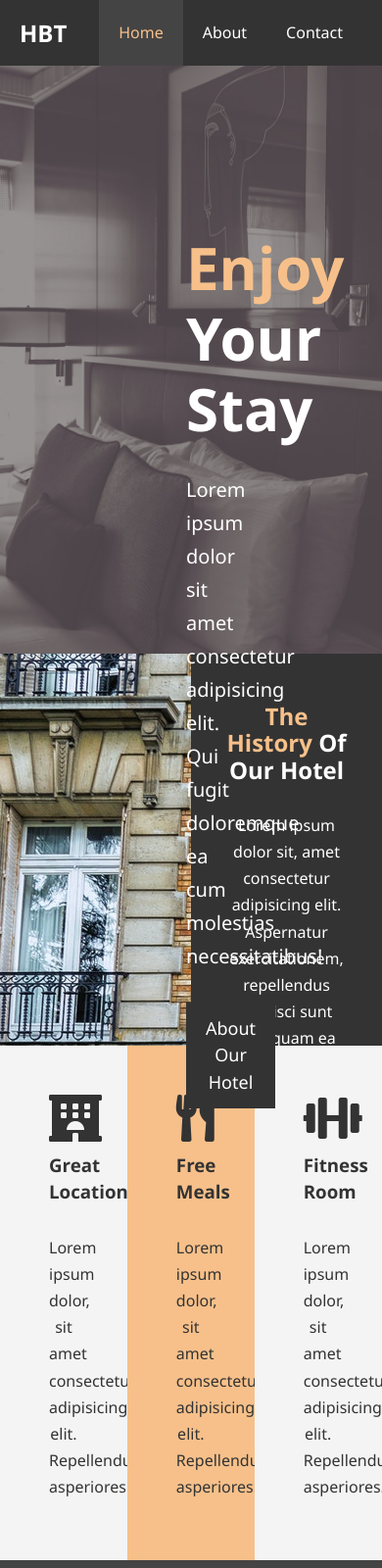
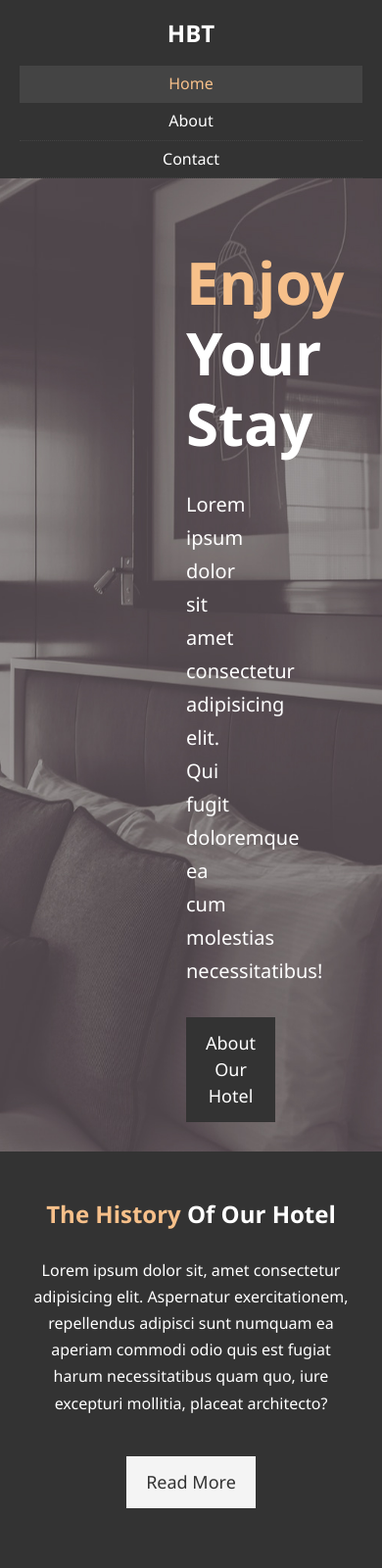
Before and after one commit to DaraTsvetanova/first-project-hotel-website, a plain HTML site: page index.html in a window 390 px wide. Shown: the top 1600 px of the page at 98% size. Drawn offline with Linux system fonts and the light colour scheme.

Commit message:
add responsive design

```diff
--- a/about.html
+++ b/about.html
@@ -6,6 +6,7 @@
   <meta name="description" content="Welcome to the most extraordinary Hotel in Boston Massachusetts">
   <meta name="keywords" content="hotel, boston hotel, new england hotel">
   <link rel="stylesheet" href="css/style.css">
+  <link rel="stylesheet" media="screen and (max-width: 768px)" href="css/mobile.css">
   <title>Hotel BT| About</title>
 </head>
 <body>
--- /dev/null
+++ b/css/mobile.css
@@ -0,0 +1,65 @@
+#navbar .logo {
+  float: none;
+  text-align: center;
+}
+
+#navbar ul, #navbar ul li {
+  float: none;
+}
+
+#navbar ul li a {
+  padding: 5px;
+  border-bottom: #444 dotted 1px;
+}
+
+/* Showcase */
+#showcase {
+  height: 100%;
+}
+
+#showcase .showcase-content {
+  padding-top: 70px;
+  padding-bottom: 30px;
+}
+
+/* Home Info */
+#home-info {
+  height: 550px;
+}
+
+#home-info .info-img {
+  display: none;
+}
+
+#home-info .info-content {
+  float: none;
+  width: 100%;
+}
+
+/* Boxes */
+.box {
+  float: none;
+  width: 100%;
+}
+
+/* About */
+
+#about-info .info-right,
+#about-info .info-left {
+  float: none;
+  width: 100%;
+}
+
+#about-info .info-right {
+  margin-top: 30px;
+}
+
+.l-heading {
+  text-align: center;
+}
+
+/* Contact */
+
+#contact-info .box {
+  border-bottom: #444 dotted 1px;
+}
--- a/css/style.css
+++ b/css/style.css
@@ -81,6 +81,7 @@ padding: 0 20px;
 
 .l-heading {
   font-size: 40px;
+  line-height: 1.2;
 }
 
 /* Padding */
@@ -100,7 +101,7 @@ padding: 0 20px;
 
 }
 
-#navbar h1 {
+#navbar .logo {
   float: left;
   padding-top: 20px;
 }
@@ -149,7 +150,7 @@ padding: 0 20px;
 
 /* Home Info */
 #home-info {
-  height: 400px;
+  height: 450px;
 }
 
 #home-info .info-img {
@@ -206,7 +207,7 @@ padding: 0 20px;
 
 /* Testimonials */
 #testimonials {
-  height: 600px;
+  height: 100%;
   background: url(../img/test-bg.jpg) no-repeat center center/cover;
   padding-top: 40px;
 }
--- a/index.html
+++ b/index.html
@@ -7,6 +7,7 @@
   <meta name="keywords" content="hotel, boston hotel, new england hotel">
   <link rel="stylesheet" href="https://use.fontawesome.com/releases/v5.6.1/css/all.css" integrity="sha384-gfdkjb5BdAXd+lj+gudLWI+BXq4IuLW5IT+brZEZsLFm++aCMlF1V92rMkPaX4PP" crossorigin="anonymous">
   <link rel="stylesheet" href="css/style.css">
+  <link rel="stylesheet" media="screen and (max-width: 768px)" href="css/mobile.css">
   <title>Hotel BT| Welcome</title>
 </head>
 <body>
```
Also changed, not shown: contact.html (+1 -0 lines).
